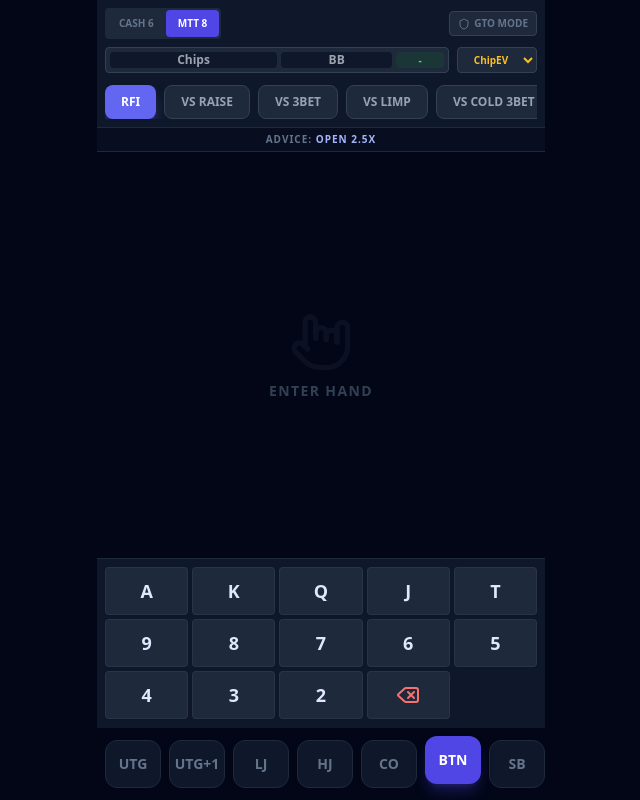
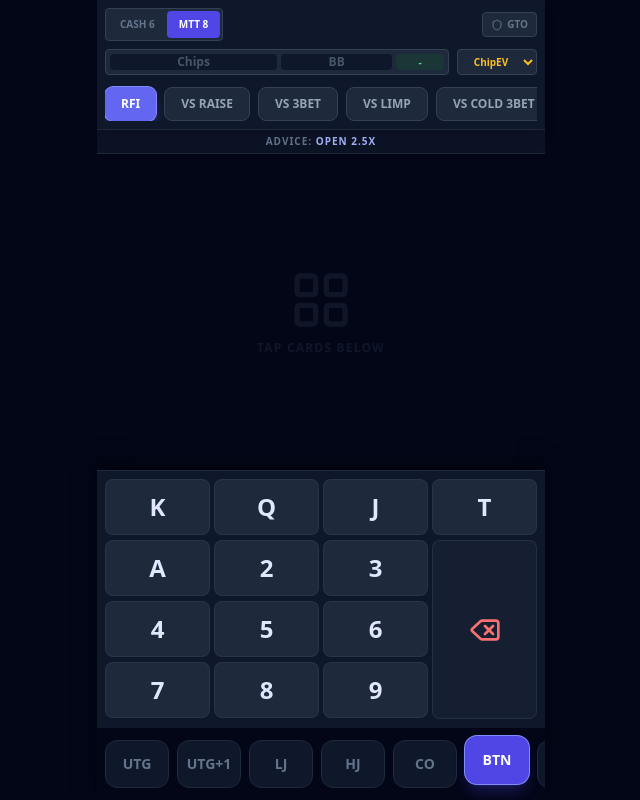
Before and after one commit to russxx/poker, a plain HTML site: page index.html in a window 1280 px wide. Both pictures are taken after a click on the button "MTT 8". Shown: the whole page, without its empty margins (319-959 px from the left). Drawn offline with nearby package versions, Linux system fonts and the light colour scheme.

```diff
--- a/index.html
+++ b/index.html
@@ -16,14 +16,9 @@
 
     <style>
         [v-cloak] { display: none; }
-        /* Hide scrollbars for sleek look */
         .hide-scrollbar::-webkit-scrollbar { display: none; }
         .hide-scrollbar { -ms-overflow-style: none; scrollbar-width: none; }
-
-        /* Custom gradients */
         .bg-mixed { background: linear-gradient(135deg, #ef4444 50%, #3b82f6 50%); }
-
-        /* Disable double-tap zoom on buttons */
         button { touch-action: manipulation; }
         .no-select { user-select: none; -webkit-user-select: none; }
     </style>
@@ -32,30 +27,29 @@
 
     <div id="app" v-cloak class="flex flex-col h-full w-full max-w-md mx-auto relative">
 
-        <!-- ================= TOP SECTION: OPTIONS ================= -->
-        <div class="flex-none bg-slate-900 border-b border-slate-800 p-2 space-y-2 z-20">
+        <!-- ================= TOP: OPTIONS ================= -->
+        <div class="flex-none bg-slate-900 border-b border-slate-800 p-2 space-y-2 z-20 shadow-lg">
 
             <!-- Row 1: Header & Mode -->
             <div class="flex justify-between items-center">
-                <div class="flex bg-slate-800 rounded p-0.5">
+                <div class="flex bg-slate-800 rounded p-0.5 border border-slate-700">
                     <button @click="gameFormat = 'cash_6max'" :class="gameFormat === 'cash_6max' ? 'bg-indigo-600 text-white' : 'text-slate-500'" class="px-3 py-1.5 rounded text-[10px] font-black uppercase transition-all">Cash 6</button>
                     <button @click="gameFormat = 'mtt_8max'" :class="gameFormat === 'mtt_8max' ? 'bg-indigo-600 text-white' : 'text-slate-500'" class="px-3 py-1.5 rounded text-[10px] font-black uppercase transition-all">MTT 8</button>
                 </div>
 
-                <!-- Exploitative Toggle (Tight Opponent) -->
                 <button @click="isOpponentTight = !isOpponentTight"
                     :class="isOpponentTight ? 'bg-amber-500/20 text-amber-400 border-amber-500/50' : 'bg-slate-800 text-slate-500 border-slate-700'"
                     class="px-2 py-1 border rounded flex items-center gap-1 text-[10px] font-bold uppercase transition-all">
                     <i data-lucide="shield" class="w-3 h-3"></i>
-                    {{ isOpponentTight ? 'Tight Villain' : 'GTO Mode' }}
+                    {{ isOpponentTight ? 'Tight' : 'GTO' }}
                 </button>
             </div>
 
-            <!-- Row 2: MTT Calculator (Conditional) -->
+            <!-- Row 2: MTT Calculator -->
             <div v-if="gameFormat === 'mtt_8max'" class="flex gap-2 animate-in fade-in slide-in-from-top-2">
                 <div class="flex-1 bg-slate-800 rounded p-1 flex gap-1 border border-slate-700">
-                    <input type="tel" v-model="myChips" placeholder="Chips" class="w-1/2 bg-slate-900 rounded px-1 text-xs text-center font-bold focus:outline-none">
-                    <input type="tel" v-model="currentBlind" placeholder="BB" class="w-1/3 bg-slate-900 rounded px-1 text-xs text-center font-bold focus:outline-none">
+                    <input type="tel" v-model="myChips" placeholder="Chips" class="w-1/2 bg-slate-900 rounded px-1 text-xs text-center font-bold focus:outline-none text-white placeholder:text-slate-600">
+                    <input type="tel" v-model="currentBlind" placeholder="BB" class="w-1/3 bg-slate-900 rounded px-1 text-xs text-center font-bold focus:outline-none text-white placeholder:text-slate-600">
                     <div :class="isShortStack ? 'text-red-400 bg-red-900/30' : 'text-green-400 bg-green-900/30'" class="flex-1 rounded flex items-center justify-center text-[10px] font-black">
                         {{ stackDepthFormatted }}
                     </div>
@@ -68,92 +62,89 @@
                 </select>
             </div>
 
-            <!-- Row 3: Action Buttons (Scrollable) -->
+            <!-- Row 3: Action Buttons -->
             <div class="flex gap-2 overflow-x-auto hide-scrollbar pt-1">
                 <button v-for="act in ['RFI', 'vs_Raise', 'vs_3Bet', 'vs_Limp', 'vs_Cold_3Bet']"
                     :key="act"
                     @click="actionType = act"
-                    :class="actionType === act ? 'bg-indigo-500 text-white shadow-lg shadow-indigo-500/40' : 'bg-slate-800 text-slate-400 border border-slate-700'"
+                    :class="actionType === act ? 'bg-indigo-500 text-white shadow-lg shadow-indigo-500/40 ring-1 ring-indigo-400' : 'bg-slate-800 text-slate-400 border border-slate-700'"
                     class="px-4 py-2 rounded-lg text-xs font-black uppercase whitespace-nowrap flex-shrink-0 transition-all">
                     {{ act.replace(/_/g, ' ') }}
                 </button>
             </div>
         </div>
 
-        <!-- ================= MIDDLE SECTION: RESULTS DISPLAY ================= -->
+        <!-- ================= MIDDLE: RESULTS ================= -->
         <div class="flex-1 flex flex-col relative bg-slate-950 overflow-hidden">
 
-            <!-- Bet Sizing Adviser -->
-            <div class="w-full py-1 text-center bg-slate-900/50 border-b border-slate-800 text-[10px] uppercase tracking-widest text-slate-500 font-bold">
+            <div class="w-full py-1 text-center bg-slate-900/80 border-b border-slate-800 text-[10px] uppercase tracking-widest text-slate-500 font-bold backdrop-blur-sm z-10">
                 Advice: <span class="text-indigo-300">{{ betSizingRecommendation }}</span>
             </div>
 
-            <!-- THE RESULTS AREA -->
             <div class="flex-1 flex p-4 gap-4 items-center justify-center">
-
-                <!-- Empty State -->
-                <div v-if="!handInput" class="text-slate-700 flex flex-col items-center animate-pulse">
-                    <i data-lucide="hand-metal" class="w-16 h-16 mb-2 opacity-20"></i>
-                    <span class="text-sm font-bold uppercase tracking-widest">Enter Hand</span>
+                <div v-if="!handInput" class="text-slate-800 flex flex-col items-center animate-pulse">
+                    <i data-lucide="layout-grid" class="w-16 h-16 mb-2 opacity-50"></i>
+                    <span class="text-xs font-bold uppercase tracking-widest opacity-50">Tap cards below</span>
                 </div>
 
-                <!-- Result Cards -->
                 <template v-else>
-                    <!-- Card 1 (Suited or Pair) -->
                     <div class="flex-1 h-full max-h-64 flex flex-col rounded-2xl shadow-2xl overflow-hidden border border-slate-800 relative animate-in zoom-in-95 duration-200">
                         <div :class="getColorClass(resultSuited)" class="flex-1 flex items-center justify-center flex-col p-4 transition-colors duration-300">
-                            <span class="text-5xl font-black tracking-tighter text-white drop-shadow-md">
-                                {{ displayHandSuited }}
-                            </span>
-                            <span class="text-xl font-bold text-white/90 uppercase mt-2 tracking-wide">
-                                {{ getActionName(resultSuited) }}
-                            </span>
+                            <span class="text-5xl font-black tracking-tighter text-white drop-shadow-lg">{{ displayHandSuited }}</span>
+                            <span class="text-lg font-black text-white/90 uppercase mt-2 tracking-wide bg-black/20 px-3 py-1 rounded-full backdrop-blur-sm">{{ getActionName(resultSuited) }}</span>
                         </div>
-                        <!-- Label (only if split) -->
-                        <div v-if="!isPair" class="bg-slate-900 py-1 text-center text-[10px] font-bold text-slate-500 uppercase tracking-widest">
-                            Suited
-                        </div>
+                        <div v-if="!isPair" class="bg-slate-900 py-1.5 text-center text-[10px] font-bold text-slate-500 uppercase tracking-widest border-t border-slate-800">Suited</div>
                     </div>
 
-                    <!-- Card 2 (Offsuit - Only if not pair) -->
                     <div v-if="!isPair" class="flex-1 h-full max-h-64 flex flex-col rounded-2xl shadow-2xl overflow-hidden border border-slate-800 relative animate-in zoom-in-95 duration-200 delay-75">
                         <div :class="getColorClass(resultOffsuit)" class="flex-1 flex items-center justify-center flex-col p-4 transition-colors duration-300">
-                            <span class="text-5xl font-black tracking-tighter text-white drop-shadow-md">
-                                {{ displayHandOff }}
-                            </span>
-                            <span class="text-xl font-bold text-white/90 uppercase mt-2 tracking-wide">
-                                {{ getActionName(resultOffsuit) }}
-                            </span>
+                            <span class="text-5xl font-black tracking-tighter text-white drop-shadow-lg">{{ displayHandOff }}</span>
+                            <span class="text-lg font-black text-white/90 uppercase mt-2 tracking-wide bg-black/20 px-3 py-1 rounded-full backdrop-blur-sm">{{ getActionName(resultOffsuit) }}</span>
                         </div>
-                        <div class="bg-slate-900 py-1 text-center text-[10px] font-bold text-slate-500 uppercase tracking-widest">
-                            Offsuit
-                        </div>
+                        <div class="bg-slate-900 py-1.5 text-center text-[10px] font-bold text-slate-500 uppercase tracking-widest border-t border-slate-800">Offsuit</div>
                     </div>
                 </template>
             </div>
         </div>
 
-        <!-- ================= BOTTOM SECTION: INPUTS ================= -->
-        <div class="flex-none bg-slate-900 border-t border-slate-800 pb-safe">
+        <!-- ================= BOTTOM: CUSTOM KEYBOARD ================= -->
+        <div class="flex-none bg-slate-900 border-t border-slate-800 pb-safe z-30 shadow-[0_-4px_20px_rgba(0,0,0,0.5)]">
 
-            <!-- Custom Keyboard -->
-            <div class="grid grid-cols-5 gap-1 p-2 bg-slate-925">
-                <!-- Ranks -->
-                <button v-for="rank in KEYBOARD_RANKS" :key="rank" @click="handleKey(rank)"
-                    class="h-12 bg-slate-800 rounded text-lg font-bold text-indigo-100 hover:bg-slate-700 active:bg-indigo-600 active:text-white active:scale-95 transition-all shadow-sm border border-slate-700/50">
-                    {{ rank }}
+            <!-- 4-Column Custom Grid -->
+            <div class="grid grid-cols-4 gap-1 p-2 bg-slate-925 h-64">
+
+                <!-- Row 1 -->
+                <button @click="handleKey('K')" class="h-14 bg-slate-800 rounded-lg text-2xl font-bold text-indigo-100 hover:bg-slate-700 active:bg-indigo-600 active:text-white transition-all border border-slate-700/50">K</button>
+                <button @click="handleKey('Q')" class="h-14 bg-slate-800 rounded-lg text-2xl font-bold text-indigo-100 hover:bg-slate-700 active:bg-indigo-600 active:text-white transition-all border border-slate-700/50">Q</button>
+                <button @click="handleKey('J')" class="h-14 bg-slate-800 rounded-lg text-2xl font-bold text-indigo-100 hover:bg-slate-700 active:bg-indigo-600 active:text-white transition-all border border-slate-700/50">J</button>
+                <button @click="handleKey('T')" class="h-14 bg-slate-800 rounded-lg text-2xl font-bold text-indigo-100 hover:bg-slate-700 active:bg-indigo-600 active:text-white transition-all border border-slate-700/50">T</button>
+
+                <!-- Row 2 -->
+                <button @click="handleKey('A')" class="h-14 bg-slate-800 rounded-lg text-2xl font-bold text-indigo-100 hover:bg-slate-700 active:bg-indigo-600 active:text-white transition-all border border-slate-700/50">A</button>
+                <button @click="handleKey('2')" class="h-14 bg-slate-800 rounded-lg text-2xl font-bold text-indigo-100 hover:bg-slate-700 active:bg-indigo-600 active:text-white transition-all border border-slate-700/50">2</button>
+                <button @click="handleKey('3')" class="h-14 bg-slate-800 rounded-lg text-2xl font-bold text-indigo-100 hover:bg-slate-700 active:bg-indigo-600 active:text-white transition-all border border-slate-700/50">3</button>
+
+                <!-- Backspace (Spanning right side) -->
+                <button @click="backspace" class="row-span-3 bg-slate-800/50 rounded-lg text-red-400 flex items-center justify-center hover:bg-slate-700 active:bg-red-900/30 active:scale-95 transition-all border border-slate-700/50">
+                    <i data-lucide="delete" class="w-8 h-8"></i>
                 </button>
-                <!-- Backspace -->
-                <button @click="backspace" class="h-12 bg-slate-800 rounded text-red-400 flex items-center justify-center hover:bg-slate-700 active:bg-red-900/50 active:scale-95 transition-all border border-slate-700/50">
-                    <i data-lucide="delete" class="w-6 h-6"></i>
-                </button>
+
+                <!-- Row 3 -->
+                <button @click="handleKey('4')" class="h-14 bg-slate-800 rounded-lg text-2xl font-bold text-indigo-100 hover:bg-slate-700 active:bg-indigo-600 active:text-white transition-all border border-slate-700/50">4</button>
+                <button @click="handleKey('5')" class="h-14 bg-slate-800 rounded-lg text-2xl font-bold text-indigo-100 hover:bg-slate-700 active:bg-indigo-600 active:text-white transition-all border border-slate-700/50">5</button>
+                <button @click="handleKey('6')" class="h-14 bg-slate-800 rounded-lg text-2xl font-bold text-indigo-100 hover:bg-slate-700 active:bg-indigo-600 active:text-white transition-all border border-slate-700/50">6</button>
+
+                <!-- Row 4 -->
+                <button @click="handleKey('7')" class="h-14 bg-slate-800 rounded-lg text-2xl font-bold text-indigo-100 hover:bg-slate-700 active:bg-indigo-600 active:text-white transition-all border border-slate-700/50">7</button>
+                <button @click="handleKey('8')" class="h-14 bg-slate-800 rounded-lg text-2xl font-bold text-indigo-100 hover:bg-slate-700 active:bg-indigo-600 active:text-white transition-all border border-slate-700/50">8</button>
+                <button @click="handleKey('9')" class="h-14 bg-slate-800 rounded-lg text-2xl font-bold text-indigo-100 hover:bg-slate-700 active:bg-indigo-600 active:text-white transition-all border border-slate-700/50">9</button>
             </div>
 
-            <!-- Position Bar (Sticky Bottom) -->
+            <!-- Position Bar -->
             <div class="flex overflow-x-auto hide-scrollbar gap-2 px-2 py-3 bg-slate-950 border-t border-slate-900">
                 <button v-for="pos in availablePositions" :key="pos" @click="position = pos"
-                        :class="position === pos ? 'bg-indigo-600 text-white -translate-y-1 shadow-lg shadow-indigo-600/30' : 'bg-slate-900 text-slate-500 border border-slate-800'"
-                        class="flex-shrink-0 w-14 h-12 rounded-xl flex items-center justify-center text-sm font-black transition-all duration-200">
+                        :class="position === pos ? 'bg-indigo-600 text-white -translate-y-1 shadow-lg shadow-indigo-600/30 ring-1 ring-indigo-400' : 'bg-slate-900 text-slate-500 border border-slate-800'"
+                        class="flex-shrink-0 w-16 h-12 rounded-xl flex items-center justify-center text-sm font-black transition-all duration-200">
                     {{ pos }}
                 </button>
             </div>
@@ -165,7 +156,7 @@
     <script>
         const { createApp, ref, computed, watch, nextTick } = Vue;
 
-        /* --- STRATEGY DATA & PARSING HELPERS --- */
+        /* --- DATA HELPERS --- */
         const RANKS = ['A', 'K', 'Q', 'J', 'T', '9', '8', '7', '6', '5', '4', '3', '2'];
         const MAP = {}; RANKS.forEach((r, i) => MAP[r] = i);
 
@@ -360,8 +351,6 @@
                 const tourneyPhase = ref('chipev');
                 const isOpponentTight = ref(false);
 
-                const KEYBOARD_RANKS = ['A','K','Q','J','T','9','8','7','6','5','4','3','2'];
-
                 // --- CALCULATORS ---
                 const stackDepth = computed(() => {
                     const c = parseFloat(myChips.value), b = parseFloat(currentBlind.value);
@@ -386,13 +375,11 @@
 
                 // --- KEYBOARD HANDLER ---
                 const handleKey = (key) => {
-                    // Logic: If we have 2 chars, we are starting a NEW hand (Rapid fire)
                     if (handInput.value.length >= 2) {
                         handInput.value = key;
                     } else {
                         handInput.value += key;
                     }
-                    // Sort Logic (High card first)
                     if (handInput.value.length === 2) {
                         let r1 = handInput.value[0], r2 = handInput.value[1];
                         if (MAP[r1] > MAP[r2]) handInput.value = r2 + r1;
@@ -457,7 +444,7 @@
                 };
 
                 const getActionName = (action) => {
-                    if(action === 'raise') return isShortStack.value ? 'PUSH ALL-IN' : 'RAISE';
+                    if(action === 'raise') return isShortStack.value ? 'PUSH' : 'RAISE';
                     if(action === 'call') return 'CALL';
                     if(action === 'mixed') return 'MIXED';
                     return 'FOLD';
@@ -491,7 +478,7 @@
                 return {
                     gameFormat, position, actionType, handInput,
                     myChips, currentBlind, tourneyPhase, isOpponentTight,
-                    KEYBOARD_RANKS, handleKey, backspace,
+                    handleKey, backspace,
                     stackDepthFormatted, isShortStack, availablePositions,
                     isPair, displayHandSuited, displayHandOff, resultSuited, resultOffsuit,
                     getColorClass, getActionName, betSizingRecommendation
```
